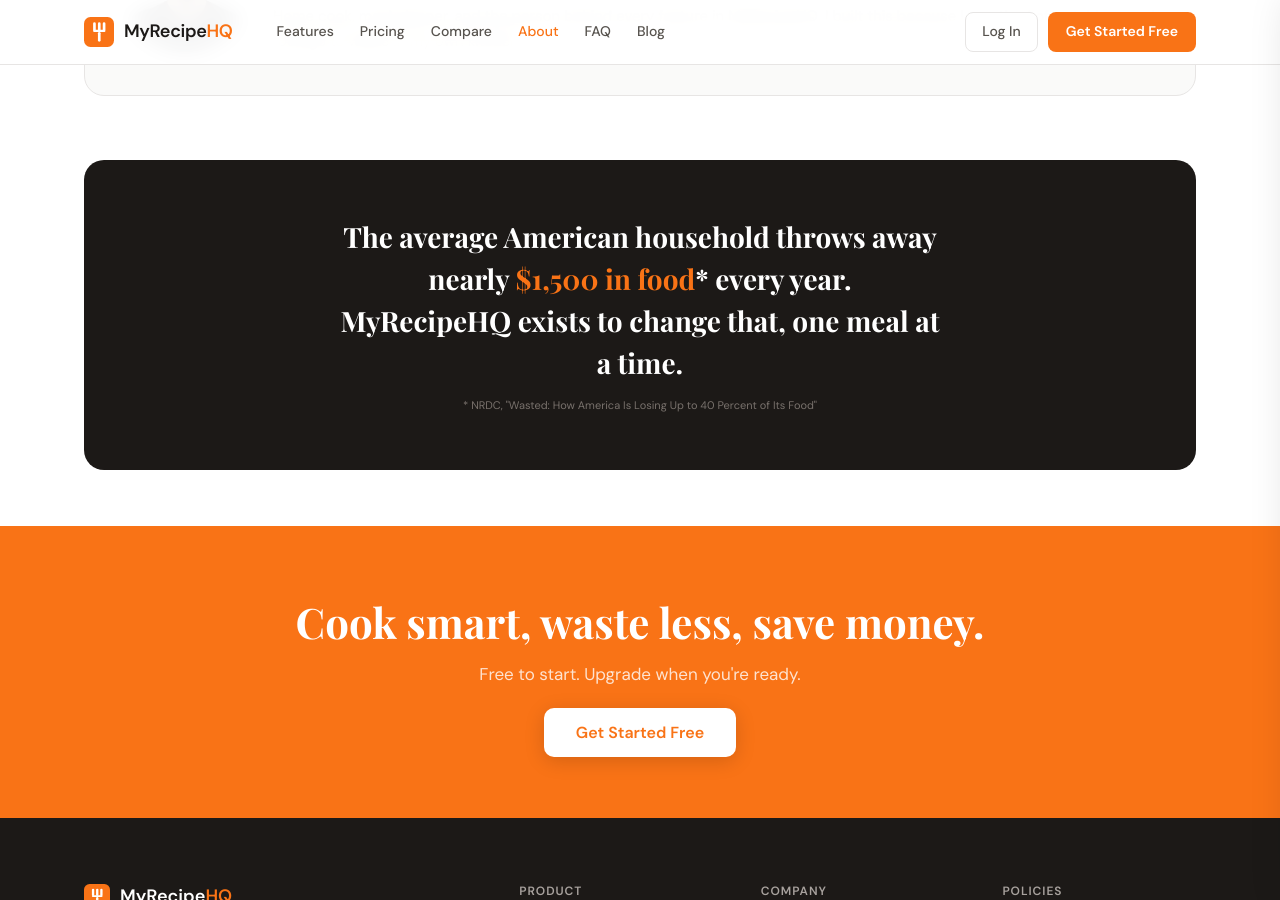
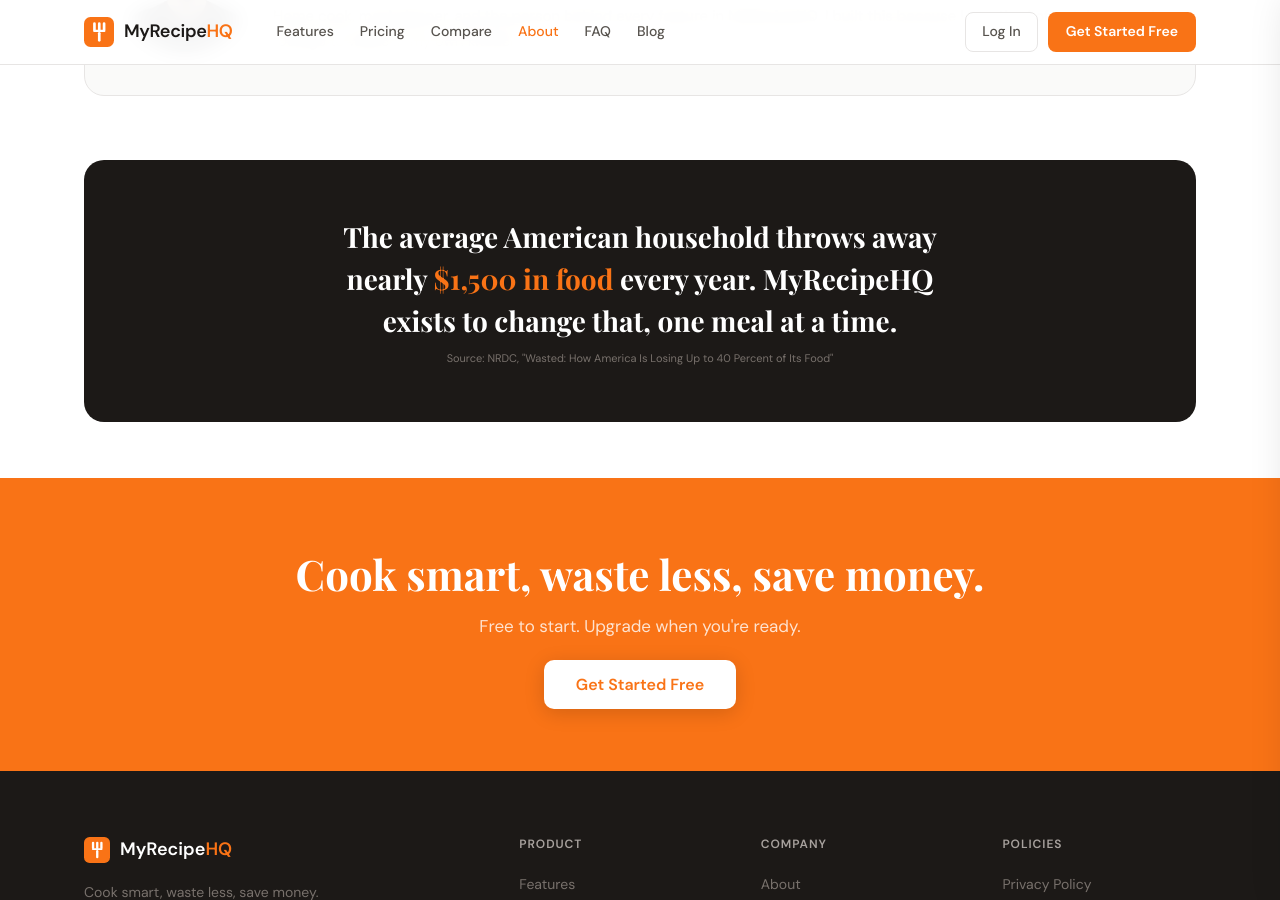
Before and after one commit to bgerlach463/recipehq-site, a Jekyll site: the page built from about/index.html, in a window 1280 px wide and 900 px high, scrolled down 1043 px. Built offline with Jekyll 4.4.1, drawn with Linux system fonts in a browser that asks for light colours.

Commit message:
Revert mission text to original, add source as small centered line below

```diff
--- a/about/index.html
+++ b/about/index.html
@@ -90,8 +90,8 @@
       </div>
 
       <div class="about-mission">
-        <p>The average American household throws away nearly <span>$1,500 in food</span>* every year. MyRecipeHQ exists to change that, one meal at a time.</p>
-        <div style="font-size:11px;color:#78716C;margin-top:12px;font-style:normal;font-family:var(--ff-body,'DM Sans',sans-serif);font-weight:400">* NRDC, "Wasted: How America Is Losing Up to 40 Percent of Its Food"</div>
+        <p>The average American household throws away nearly <span>$1,500 in food</span> every year. MyRecipeHQ exists to change that, one meal at a time.</p>
+        <p style="font-family:var(--ff-body,'DM Sans',sans-serif);font-size:11px;color:#78716C;font-weight:400;margin:0 auto">Source: NRDC, "Wasted: How America Is Losing Up to 40 Percent of Its Food"</p>
       </div>
 
     </div>
```
